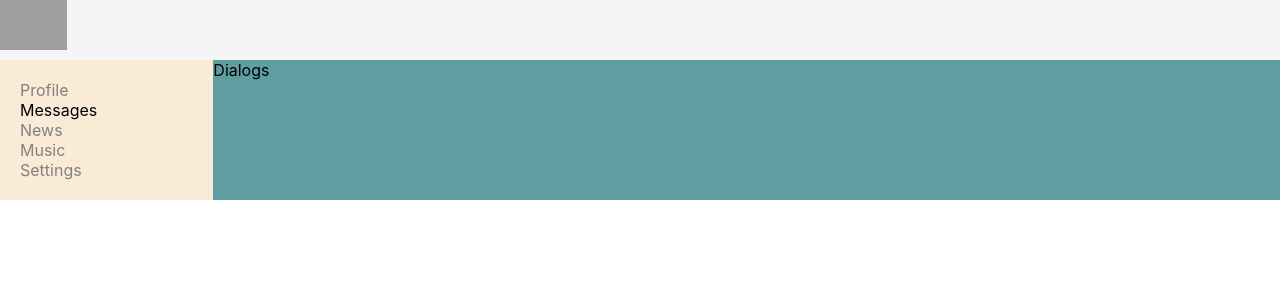
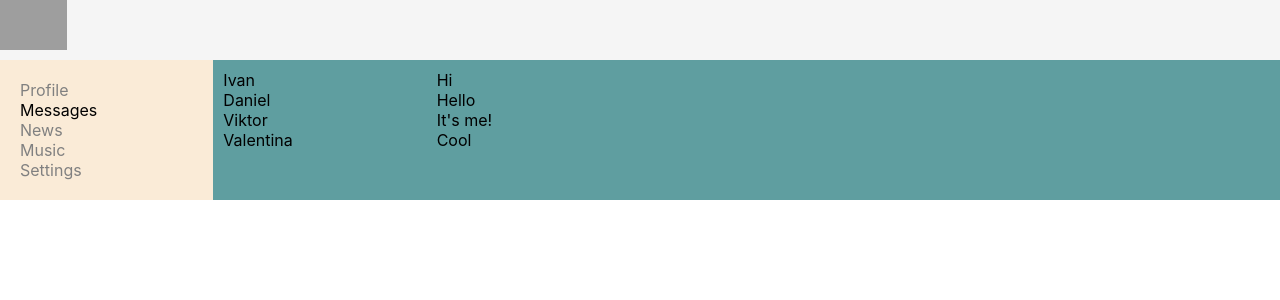
Before and after one commit to rakovets-private/it-kamasutra-react-js-v1, a React (Create React App) app in the folder social-network/: page /dialogs in a window 1280 px wide. Shown: the top 300 px of the page. Built offline with nearby package versions, Linux system fonts and the light colour scheme; grey boxes are pictures that could not be loaded.

Commit message:
21. Уроки React JS (Верстаем страницу Диалогов)

```diff
--- a/social-network/src/components/Dialogs/Dialogs.jsx
+++ b/social-network/src/components/Dialogs/Dialogs.jsx
@@ -1,10 +1,27 @@
 import React from "react";
-import style from "./Dialogs.module.css"
+import s from "./Dialogs.module.css"
+
+const SelectedLink = () => {
+  return (
+    select => select.isActive ? s.activeLink : s.dialog
+  )
+};
 
 const Dialogs = (props) => {
   return (
-    <div>
-      Dialogs
+    <div className={s.dialogs}>
+      <div className={s.dialogItems}>
+        <div className={SelectedLink()}>Ivan</div>
+        <div className={SelectedLink()}>Daniel</div>
+        <div className={SelectedLink()}>Viktor</div>
+        <div className={SelectedLink()}>Valentina</div>
+      </div>
+      <div className={s.messages}>
+        <div className={s.message}>Hi</div>
+        <div className={s.message}>Hello</div>
+        <div className={s.message}>It's me!</div>
+        <div className={s.message}>Cool</div>
+      </div>
     </div>
   )
 }
--- a/social-network/src/components/Dialogs/Dialogs.module.css
+++ b/social-network/src/components/Dialogs/Dialogs.module.css
@@ -0,0 +1,29 @@
+.dialogs {
+  display: grid;
+  grid-template-areas:
+  "d m";
+  grid-template-columns: 1fr 4fr;
+  margin: auto;
+}
+
+.dialogItems {
+  grid-area: d;
+  padding: 10px;
+}
+
+.dialogItems .activeLink {
+  color: whitesmoke;
+}
+
+.dialog {
+  color: white;
+}
+
+.messages {
+  grid-area: m;
+  padding: 10px;
+
+}
+
+.message {
+}
```
